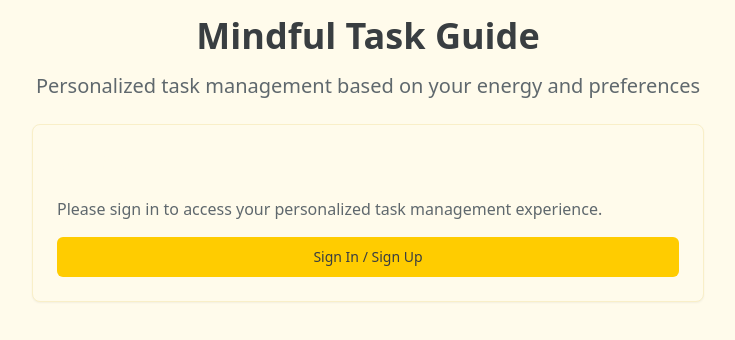
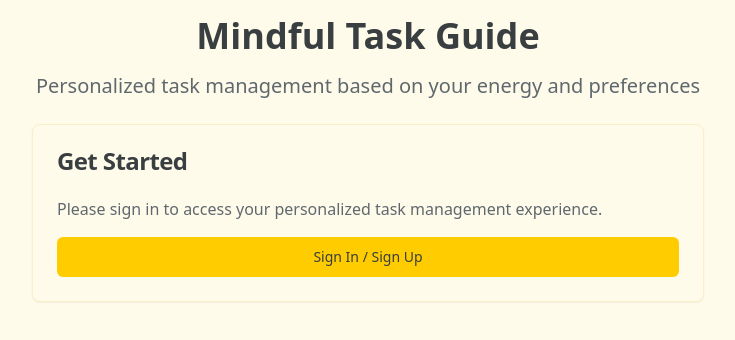
Before and after one commit to vadim10105/mindful-start-guide, a React (Vite) app: page / in a window 1280 px wide. Shown: the top 340 px of the page, without its empty margins (272-1007 px from the left). Built offline with nearby package versions, Linux system fonts and the light colour scheme.

Commit message:
Fix: Card text visibility in light mode
Update src/index.css to change light mode card-foreground to dark text.

```diff
--- a/src/index.css
+++ b/src/index.css
@@ -12,7 +12,7 @@ All colors MUST be HSL.
     --foreground: 202 7% 24%;
 
     --card: 48 100% 96%;
-    --card-foreground: 48 100% 96%;
+    --card-foreground: 202 7% 24%;
 
     --popover: 48 100% 96%;
     --popover-foreground: 202 7% 24%;
```
